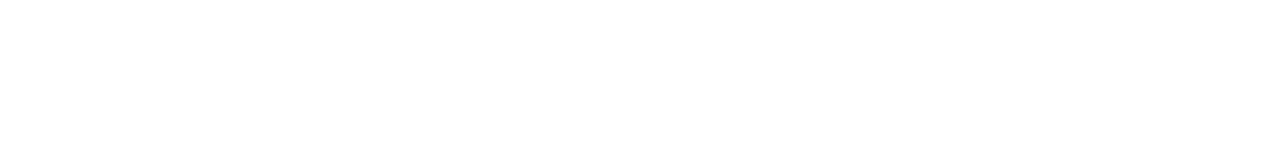
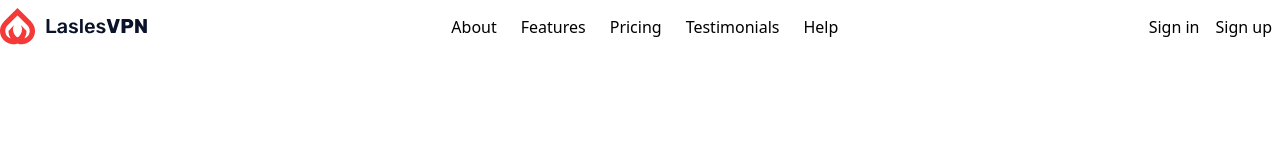
Before and after one commit to iamjamesfd/LaslesVPN-LandingPage-with-TailwindCSS, a website: page index.html in a window 1280 px wide. Drawn offline with Linux system fonts and the light colour scheme.

Commit message:
navbar added

```diff
--- a/index.html
+++ b/index.html
@@ -1,12 +1,29 @@
-<!DOCTYPE html>
+<!doctype html>
 <html lang="en">
-<head>
-    <meta charset="UTF-8">
-    <meta name="viewport" content="width=device-width, initial-scale=1.0">
+  <head>
+    <meta charset="UTF-8" />
+    <meta name="viewport" content="width=device-width, initial-scale=1.0" />
     <title>LaslesVPN - LandingPage with TailwindCSS</title>
-    <link rel="stylesheet" href="./assets/css/output.css">
-</head>
-<body>
-
-</body>
+    <link rel="stylesheet" href="./assets/css/output.css" />
+  </head>
+  <body>
+    <nav>
+      <div class="container py-2 mx-auto flex items-center justify-between">
+        <a href="#">
+          <img src="./assets/img/logo.svg" alt="logo" />
+        </a>
+        <ul class="flex items-center">
+          <li><a href="#" class="px-3 py-2">About</a></li>
+          <li><a href="#" class="px-3 py-2">Features</a></li>
+          <li><a href="#" class="px-3 py-2">Pricing</a></li>
+          <li><a href="#" class="px-3 py-2">Testimonials</a></li>
+          <li><a href="#" class="px-3 py-2">Help</a></li>
+        </ul>
+        <ul class="flex items-center">
+          <li><a href="#" class="px-2 py-2">Sign in</a></li>
+          <li><a href="#" class="px-2 py-2">Sign up</a></li>
+        </ul>
+      </div>
+    </nav>
+  </body>
 </html>
```
Also changed, not shown: assets/css/output.css, assets/img/logo.svg (added).
